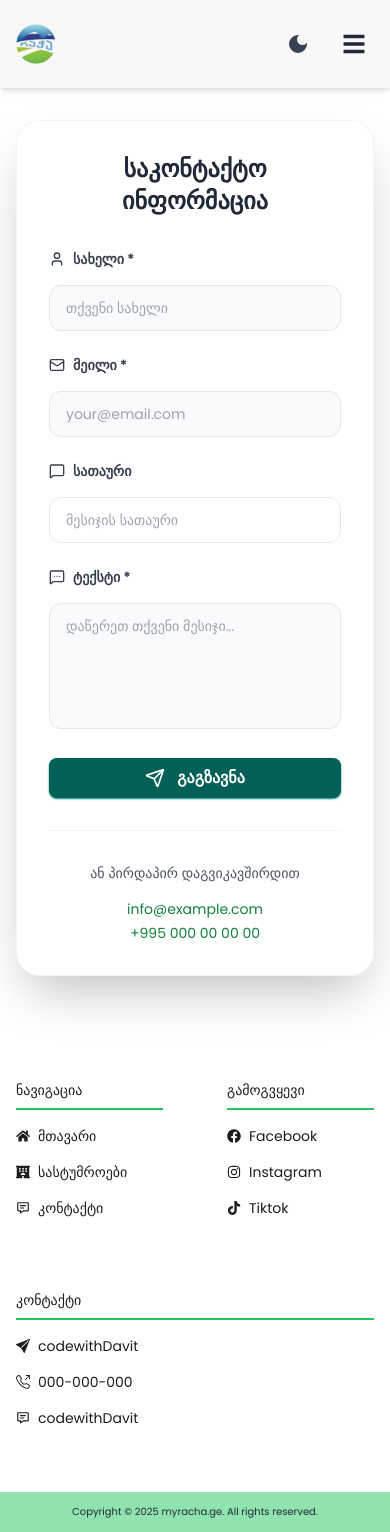
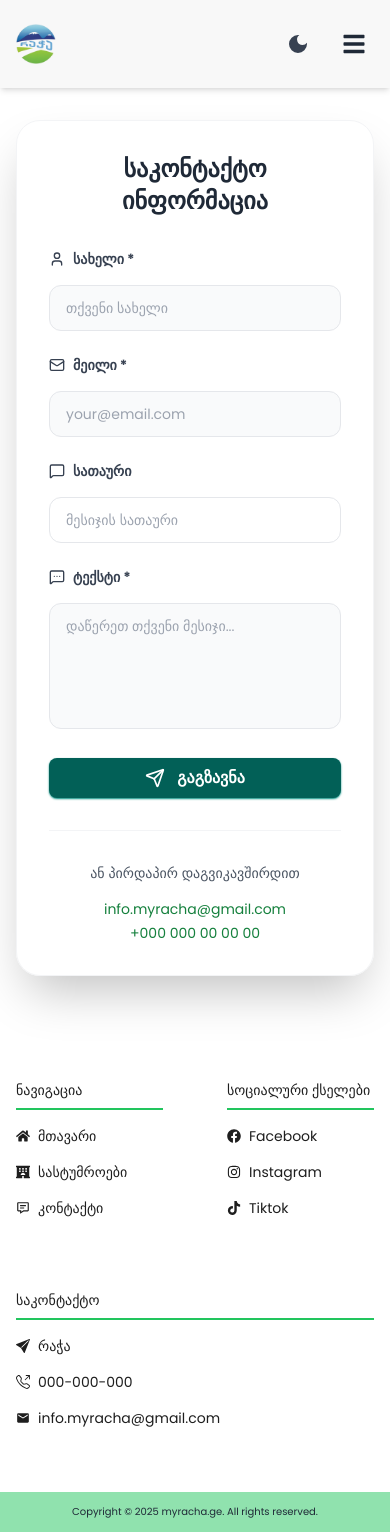
Before and after one commit to DavitAndzavelidze/myracha, a Next.js app: page /contact in a window 390 px wide. Built offline with nearby package versions, Linux system fonts and the light colour scheme.

Commit message:
fill real info in footer and fix mobile view

```diff
--- a/src/app/(web)/contact/page.tsx
+++ b/src/app/(web)/contact/page.tsx
@@ -230,16 +230,16 @@ export default function ContactForm() {
               </p>
               <div className="flex flex-col md:flex-row items-center justify-center gap-1 md:space-x-6 mt-4">
                 <Link
-                  href="mailto:info@example.com"
+                  href="mailto:info.myracha@gmail.com"
                   className="text-green-700 hover:text-green-600 transition-colors duration-200"
                 >
-                  info@example.com
+                  info.myracha@gmail.com
                 </Link>
                 <Link
                   href="tel:+995555123456"
                   className="text-green-700 hover:text-green-600 transition-colors duration-200"
                 >
-                  +995 000 00 00 00
+                  +000 000 00 00 00
                 </Link>
               </div>
             </div>
--- a/src/app/(web)/layout.tsx
+++ b/src/app/(web)/layout.tsx
@@ -14,7 +14,8 @@ const poppins = Poppins({
 
 export const metadata: Metadata = {
   title: "Myracha",
-  description: "Discover the best hotels in Racha",
+  description:
+    "მოგზაურობა და დასვენება რაჭაში! რაჭა არის საქართველოს ერთ-ერთი ყველაზე მომხიბვლელი და მრავალფეროვანი რეგიონი, მოგზაურობა რაჭაში გახდება თქვენი დაუვიწყარი შთაბეჭდილებების წყარო! Discover the best hotels in Racha",
 };
 
 export default function RootLayout({
--- a/src/app/(web)/rooms/[slug]/page.tsx
+++ b/src/app/(web)/rooms/[slug]/page.tsx
@@ -38,15 +38,15 @@ const RoomDetails = (props: { params: Promise<{ slug: string }> }) => {
               <h2 className="font-bold text-left text-lg md:text-2xl">
                 {room.name}
               </h2>
-              <div className="grid grid-cols-2 md:grid-cols-4 gap-1 md:gap-2 p-1 my-11">
+              <div className="grid grid-cols-2 md:grid-cols-4 gap-2 p-1 my-11">
                 {room.offeredAmenities.map((amenity) => (
                   <div
                     key={amenity._key}
-                    className="bg-[#eff0f2] md:py-4 md:rounded-lg dark:bg-gray-800 p-1 rounded-sm text-xs text-center"
+                    className="bg-[#eff0f2] md:py-4 md:rounded-lg dark:bg-gray-800 p-2 rounded-sm text-xs text-center"
                   >
                     <Icon
                       name={amenity.icon ? amenity.icon : `${amenity.icon}`}
-                      className="md:text-2xl mx-auto"
+                      className="md:text-2xl text-3xl mx-auto"
                     />
                     <p className="text-xs md:text-base pt-3">
                       {amenity.amenity}
--- a/src/app/(web)/rooms/page.tsx
+++ b/src/app/(web)/rooms/page.tsx
@@ -53,7 +53,7 @@ const Rooms = () => {
   const filteredRooms = filterRooms(data || []);
 
   return (
-    <div className="container mx-auto pt-10">
+    <div className="container min-h-screen mx-auto pt-10">
       <Search
         roomTypeFilter={roomTypeFilter}
         searchQuery={searchQuery}
--- a/src/components/Footer.tsx
+++ b/src/components/Footer.tsx
@@ -1,6 +1,7 @@
 import Link from "next/link";
 import { BiMessageDetail } from "react-icons/bi";
 import { BsFillSendFill, BsTelephoneOutbound } from "react-icons/bs";
+import { MdEmail } from "react-icons/md";
 import {
   FaHome,
   FaHotel,
@@ -18,45 +19,75 @@ const Footer = () => {
             <p className="border-b-2 border-green-500 py-2">ნავიგაცია</p>
             <div className="flex items-center py-4">
               <FaHome />
+              <Link href="/">
                 <p className="ml-2 cursor-pointer">მთავარი</p>
+              </Link>
             </div>
             <div className="flex items-center">
               <FaHotel />
+              <Link href="/rooms">
                 <p className="ml-2 cursor-pointer">სასტუმროები</p>
+              </Link>
             </div>
             <div className="flex items-center pt-4">
               <BiMessageDetail />
+              <Link href="/contact">
                 <p className="ml-2 cursor-pointer">კონტაქტი</p>
+              </Link>
             </div>
           </div>
           <div className="flex-1">
-            <p className="border-b-2 border-green-500 py-2">გამოგვყევი</p>
+            <p className="border-b-2 border-green-500 py-2">
+              სოციალური ქსელები
+            </p>
             <div className="flex items-center py-4">
               <FaFacebook />
+              <Link
+                href={"https://www.facebook.com/IMOGZAURE.MYRACHA.GE"}
+                target="_blank"
+              >
                 <p className="ml-2 cursor-pointer">Facebook</p>
+              </Link>
             </div>
             <div className="flex items-center">
               <FaInstagram />
+              <Link
+                href={"https://www.instagram.com/myracha.ge/"}
+                target="_blank"
+              >
                 <p className="ml-2 cursor-pointer">Instagram</p>
+              </Link>
             </div>
             <div className="flex items-center pt-4">
               <FaTiktok />
+              <Link
+                href={"https://www.tiktok.com/@imogzaurerachashi"}
+                target="_blank"
+              >
                 <p className="ml-2 cursor-pointer">Tiktok</p>
+              </Link>
             </div>
           </div>
           <div className="flex-1">
-            <p className="border-b-2 border-green-500 py-2">კონტაქტი</p>
+            <p className="border-b-2 border-green-500 py-2">საკონტაქტო</p>
             <div className="flex items-center py-4">
               <BsFillSendFill />
-              <p className="ml-2 cursor-pointer">codewithDavit</p>
+              <Link
+                href={"https://maps.app.goo.gl/cXVz2DNeYRBNrz7a9"}
+                target="_blank"
+              >
+                <p className="ml-2 cursor-pointer">რაჭა</p>
+              </Link>
             </div>
             <div className="flex items-center">
               <BsTelephoneOutbound />
               <p className="ml-2 cursor-pointer">000-000-000</p>
             </div>
             <div className="flex items-center pt-4">
-              <BiMessageDetail />
-              <p className="ml-2 cursor-pointer">codewithDavit</p>
+              <MdEmail />
+              <Link href="mailto:info.myracha@gmail.com">
+                <p className="ml-2 cursor-pointer">info.myracha@gmail.com</p>
+              </Link>
             </div>
           </div>
         </div>
--- a/src/components/HotelPhotoGallery.tsx
+++ b/src/components/HotelPhotoGallery.tsx
@@ -126,7 +126,7 @@ const HotelPhotoGallery: FC<{ photos: ImageType[] }> = ({ photos }) => {
                 </span>
               </div>
               <button
-                className="absolute top-0 right-0 md:top-0 md:right-0 md:translate-x-8 md:-translate-y-6 text-white text-lg"
+                className="absolute top-0 right-0 translate-x-[-8px] translate-y-[6px] md:top-0 md:right-0 md:translate-x-8 md:-translate-y-6 text-white text-lg"
                 onClick={closeModal}
               >
                 <MdCancel className="font-medium text-2xl text-white" />
--- a/src/components/Search.tsx
+++ b/src/components/Search.tsx
@@ -39,7 +39,7 @@ const Search: FC<Props> = ({
           <label className="block text-sm font-normal mb-2 ">
             სასტუმროს ტიპი
           </label>
-          <div className="relative inline-block w-full max-w-[300px] font-sans-select">
+          <div className="relative inline-block w-full font-sans-select">
             <select
               value={roomTypeFilter}
               onChange={handleRoomTypeChange}
--- a/src/components/ServerComponent.tsx
+++ b/src/components/ServerComponent.tsx
@@ -1,4 +1,5 @@
 import Image from "next/image";
+import Link from "next/link";
 
 export const heading1 = (
   <>
@@ -10,7 +11,9 @@ export const heading1 = (
       რეგიონი, მოგზაურობა რაჭაში გახდება თქვენი დაუვიწყარი შთაბეჭდილებების
       წყარო!
     </p>
-    <button className="btn-primary">დაწყება</button>
+    <Link href="/rooms">
+      <button className="btn-primary">დაწყება</button>
+    </Link>
   </>
 );
 
```
Also changed, not shown: src/components/NewsLetter.tsx (+0 -9 lines). Lines whose indentation alone changed are shown as unchanged.
